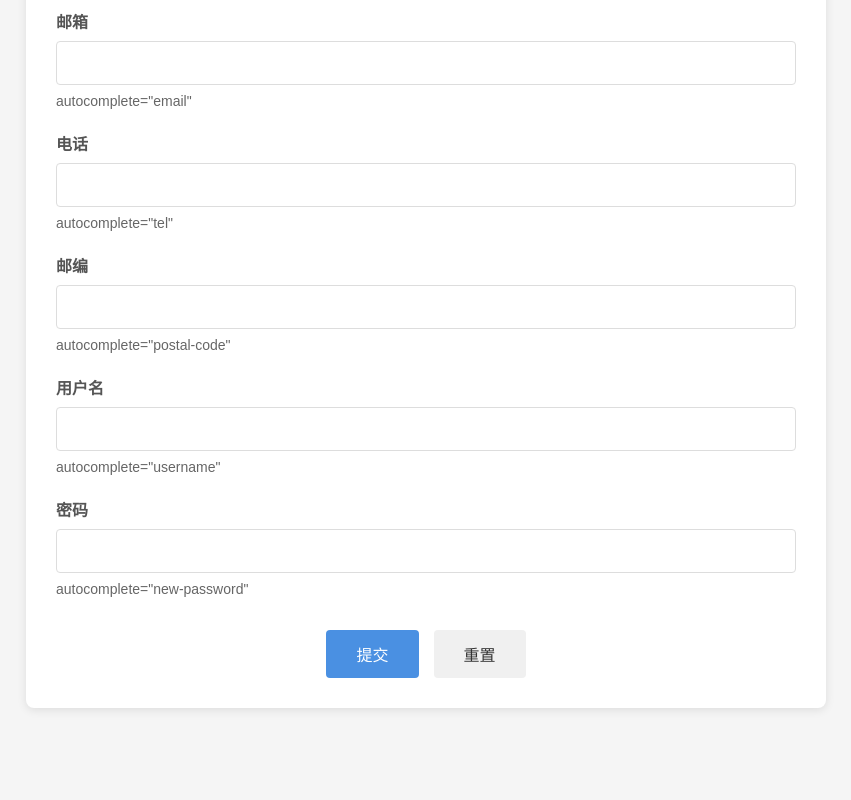
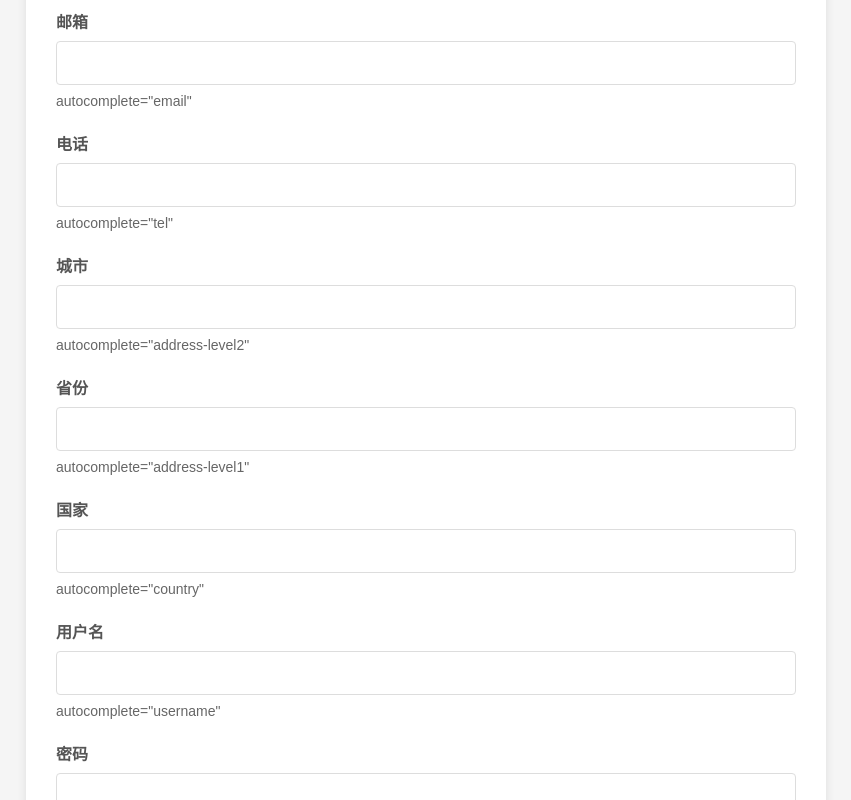
Before and after one commit to YuJiaoQiu/test-website, a plain HTML site: page index.html in a window 1280 px wide. Shown: the part 487-1287 px from the top of the page, without its empty margins (214-1065 px from the left). Before the commit the page ends 1215 px from the top, so only its background shows below. Drawn offline with Linux system fonts and the light colour scheme.

Commit message:
Add input fields for city, province, and country
Added input fields for city, province, and country with appropriate labels and autocomplete attributes.

```diff
--- a/index.html
+++ b/index.html
@@ -138,10 +138,31 @@
             </div>
 
             <!-- 输入框4 -->
-            <div class="input-group">
+            <!-- <div class="input-group">
                 <label for="userzip">邮编</label>
                 <input type="text" id="userzip" autocomplete="postal-code">
                 <div class="autocomplete-note">autocomplete="postal-code"</div>
+            </div> -->
+
+            <!-- 输入框7 -->
+            <div class="input-group">
+                <label for="usercity">城市</label>
+                <input type="text" id="usercity" autocomplete="address-level2">
+                <div class="autocomplete-note">autocomplete="address-level2"</div>
+            </div>
+
+            <!-- 输入框8 -->
+            <div class="input-group">
+                <label for="userprovince">省份</label>
+                <input type="text" id="userprovince" autocomplete="address-level1">
+                <div class="autocomplete-note">autocomplete="address-level1"</div>
+            </div>
+
+            <!-- 输入框9 -->
+            <div class="input-group">
+                <label for="usercountry">国家</label>
+                <input type="text" id="usercountry" autocomplete="country">
+                <div class="autocomplete-note">autocomplete="country"</div>
             </div>
 
             <!-- 输入框5 -->
```
